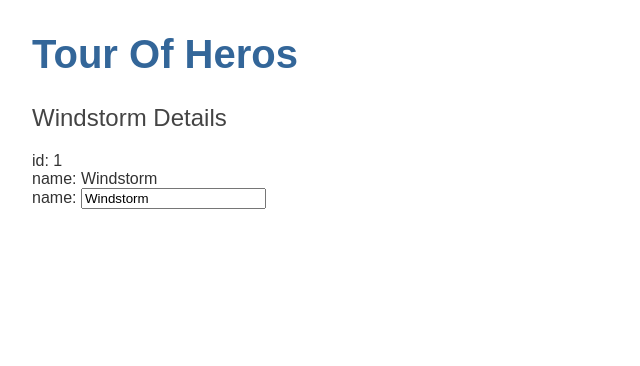
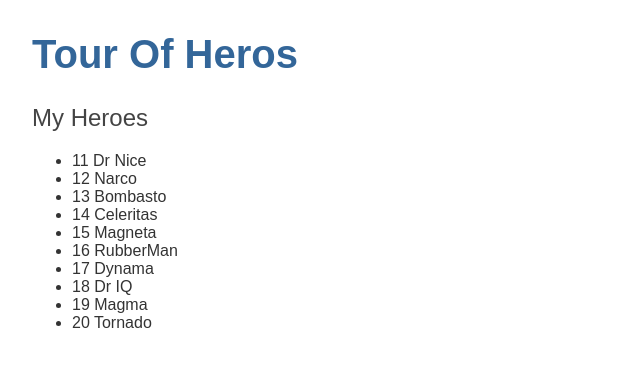
Before and after one commit to sanket-bhalerao/home-work, an Angular app: page / in a window 1280 px wide. Shown: the top 366 px of the page, without its empty margins (0-640 px from the left). Built offline with nearby package versions, Linux system fonts and the light colour scheme.

Commit message:
adds mock

```diff
--- a/src/app/heroes/heroes.component.html
+++ b/src/app/heroes/heroes.component.html
@@ -1,9 +1,6 @@
-<h2>{{ hero.name | titlecase }} Details</h2>
-<div><span>id: </span>{{ hero.id }}</div>
-<div><span>name: </span>{{ hero.name }}</div>
-<div>
-  <label>
-    name:
-    <input [(ngModel)]="hero.name" placeholder="name" />
-  </label>
-</div>
+<h2>My Heroes</h2>
+<ul class="heroes">
+  <li *ngFor="let hero of heroes">
+    <span class="badge">{{ hero.id }}</span> {{ hero.name }}
+  </li>
+</ul>
--- a/src/app/heroes/heroes.component.ts
+++ b/src/app/heroes/heroes.component.ts
@@ -1,5 +1,6 @@
 import { Component, OnInit } from '@angular/core';
 import { Hero } from '../hero';
+import { HEROES } from '../mock-heroes';
 
 @Component({
   selector: 'app-heroes',
@@ -7,10 +8,7 @@
   styleUrls: ['./heroes.component.scss']
 })
 export class HeroesComponent implements OnInit {
-  hero: Hero = {
-    id: 1,
-    name: 'Windstorm'
-  };
+  heroes = HEROES;
   constructor() {}
 
   ngOnInit() {}
--- /dev/null
+++ b/src/app/mock-heroes.ts
@@ -0,0 +1,14 @@
+import { Hero } from './hero';
+
+export const HEROES: Hero[] = [
+  { id: 11, name: 'Dr Nice' },
+  { id: 12, name: 'Narco' },
+  { id: 13, name: 'Bombasto' },
+  { id: 14, name: 'Celeritas' },
+  { id: 15, name: 'Magneta' },
+  { id: 16, name: 'RubberMan' },
+  { id: 17, name: 'Dynama' },
+  { id: 18, name: 'Dr IQ' },
+  { id: 19, name: 'Magma' },
+  { id: 20, name: 'Tornado' }
+];
```
